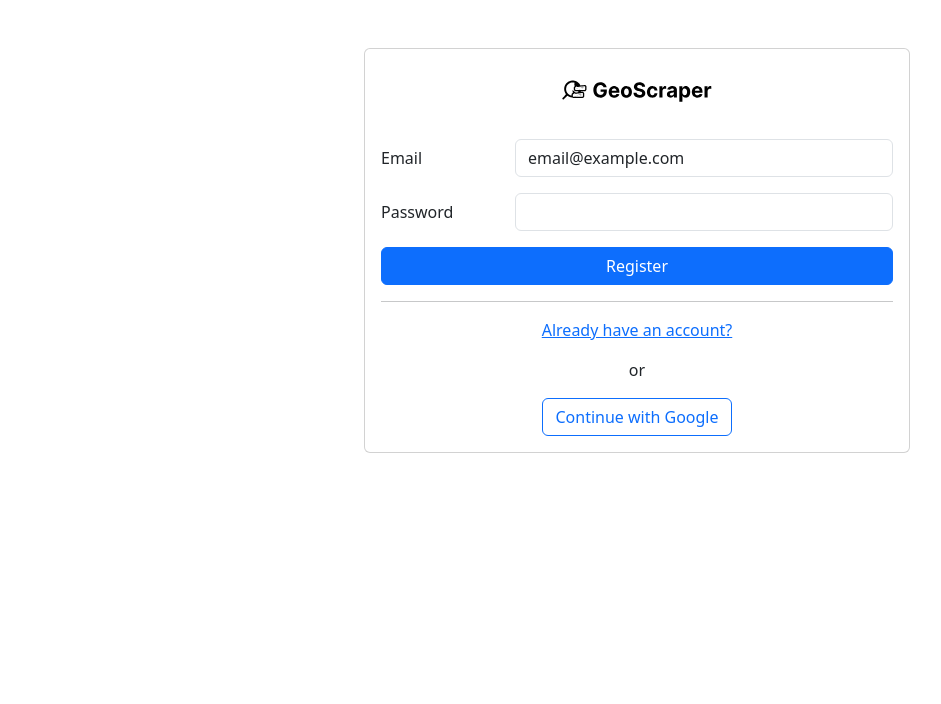
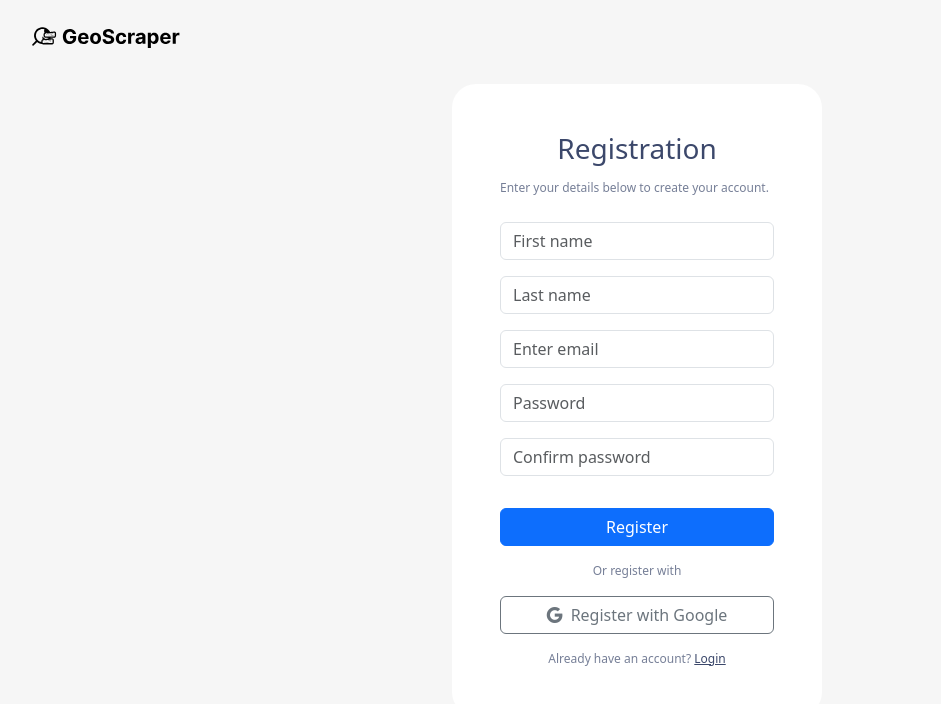
Before and after one commit to shakhrillo/m_main, a React (Vite) app in the folder SELENIUM_NODEJS/client/: page /auth/register in a window 1280 px wide. Shown: the top 704 px of the page, without its empty margins (3-944 px from the left). Built offline with nearby package versions, Linux system fonts and the light colour scheme; no server answers.

Commit message:
Registration page page updates

```diff
--- a/SELENIUM_NODEJS/client/src/index.scss
+++ b/SELENIUM_NODEJS/client/src/index.scss
@@ -85,3 +85,70 @@
     text-align: center;
   }
 }
+.registration {
+  height: 100vh;
+  width: 100vw;
+  background-color: #f6f6f6;
+  display: flex;
+  justify-content: center;
+  align-items: center;
+  position: relative;
+
+  &__navbar {
+    position: absolute;
+    top: 0;
+    left: 0;
+    padding: 12px 24px;
+    width: 100%;
+
+    &-logo {
+      width: 170px;
+    }
+  }
+
+  &__card {
+    max-width: 370px;
+    width: 100%;
+    border-radius: 24px;
+    background-color: #fff;
+    padding: 48px;
+
+    &__header {
+      margin-bottom: 24px;
+
+      &-title {
+        text-align: center;
+        color: var(--primary);
+      }
+    }
+
+    &__form {
+      display: flex;
+      flex-direction: column;
+      gap: 1rem;
+
+      &-submit {
+        display: grid;
+        margin-top: 1rem;
+      }
+    }
+
+    &__footer {
+      display: flex;
+      flex-direction: column;
+      gap: 1rem;
+      margin: 1rem 0;
+      text-align: center;
+    }
+
+    &__link {
+      color: var(--primary);
+    }
+  }
+
+  &__text {
+    color: var(--primary-70);
+    font-size: 12px;
+    text-align: center;
+  }
+}
--- a/SELENIUM_NODEJS/client/src/pages/Auth/Login.tsx
+++ b/SELENIUM_NODEJS/client/src/pages/Auth/Login.tsx
@@ -51,7 +51,7 @@ const Login: React.FC = () => {
       </nav>
       <div className="login__card">
         <div className="login__card__header">
-          <h3 className="login__card-header-title">Login</h3>
+          <h3 className="login__card__header-title">Login</h3>
           <span className="login__text">
             Enter your details to get sign in to your account
           </span>
@@ -86,7 +86,7 @@ const Login: React.FC = () => {
             type="button"
             onClick={handleGoogleLogin}
           >
-            <i className="bi bi-google"></i>
+            <i className="bi bi-google me-2"></i>
             Login with Google
           </button>
         </div>
@@ -99,10 +99,6 @@ const Login: React.FC = () => {
           </span>
         </div>
       </div>
-      {/* <span className="text-nowrap mx-5">
-        Copeyright <i className="bi bi-c-circle"></i> GeoScraper 2024 | Privacy
-        Policy
-      </span> */}
     </div>
   )
 }
--- a/SELENIUM_NODEJS/client/src/pages/Auth/Register.tsx
+++ b/SELENIUM_NODEJS/client/src/pages/Auth/Register.tsx
@@ -39,43 +39,83 @@ const Register: React.FC = () => {
   }
 
   return (
-    <div className="container">
-      <div className="row">
-        <div className="col col-md-6 offset-md-3">
-          <div className="card mt-5">
-            <div className="card-body">
-              <div className="text-center mb-4">
-                <img src={logo} alt="logo" height="50" />
+    <div className="registration container-fluid">
+      <nav className="registration__navbar">
+        <a href="#">
+          <img
+            className="registration__navbar-logo"
+            src={logo}
+            alt="GeoScraper logo"
+          />
+        </a>
+      </nav>
+      <div className="registration__card">
+        <div className="registration__card__header">
+          <h3 className="registration__card__header-title">Registration</h3>
+          <span className="registration__text">
+            Enter your details below to create your account.
+          </span>
         </div>
-              <div className="mb-3 row">
-                <label className="col-sm-3 col-form-label">Email</label>
-                <div className="col-sm-9">
-                  <input type="text" className="form-control" id="staticEmail" value="email@example.com" />
+        <form className="registration__card__form" onSubmit={() => {}}>
+          <div className="form-group">
+            <input
+              type="text"
+              className="form-control"
+              placeholder="First name"
+            />
           </div>
+          <div className="form-group">
+            <input
+              type="text"
+              className="form-control"
+              placeholder="Last name"
+            />
           </div>
-              <div className="mb-3 row">
-                <label className="col-sm-3 col-form-label">Password</label>
-                <div className="col-sm-9">
-                  <input type="password" className="form-control" />
+          <div className="form-group">
+            <input
+              type="email"
+              className="form-control"
+              placeholder="Enter email"
+            />
           </div>
+          <div className="form-group">
+            <input
+              type="password"
+              className="form-control"
+              placeholder="Password"
+            />
           </div>
-              <div className="d-grid gap-2">
-                <button className="btn btn-primary" type="button">
+          <div className="form-group">
+            <input
+              type="password"
+              className="form-control"
+              placeholder="Confirm password"
+            />
+          </div>
+          <div className="registration__card__form-submit">
+            <button className="btn btn-primary" type="submit">
               Register
             </button>
           </div>
-              <hr />
-              <div className="text-center">
-                <p>
-                  <Link to="/auth/login">Already have an account?</Link>
-                </p>
-                <p>or</p>
-                <button className="btn btn-outline-primary" onClick={handleGoogleLogin}>
-                  Continue with Google
+        </form>
+        <div className="registration__card__footer">
+          <span className="registration__text">Or register with</span>
+          <button
+            className="btn btn-outline-secondary"
+            type="button"
+            onClick={handleGoogleLogin}
+          >
+            <i className="bi bi-google me-2"></i>
+            Register with Google
           </button>
         </div>
-            </div>
-          </div>
+        <div className="registration__text">
+          <span>
+            Already have an account?{" "}
+            <Link className="registration__card__link" to="/auth/login">
+              Login
+            </Link>
+          </span>
         </div>
       </div>
     </div>
```
Lines whose indentation alone changed are shown as unchanged.
